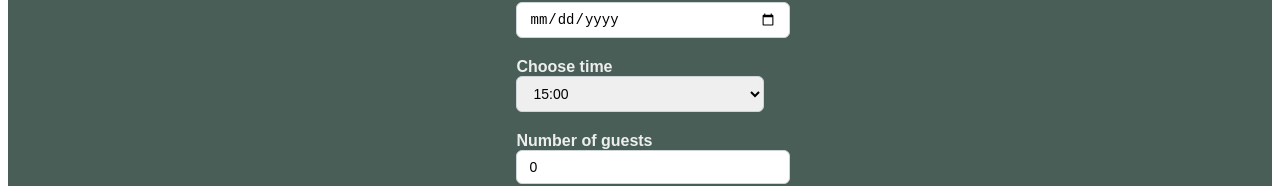
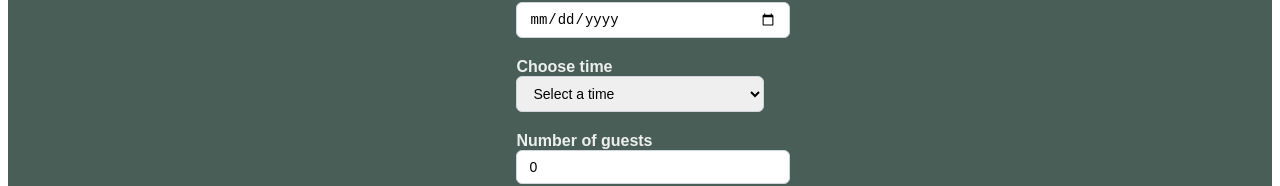
Before and after one commit to alan911001/Little-lemon, a React (Create React App) app: page /booking in a window 1280 px wide. Shown: the part 228-414 px from the top of the page. Built offline with nearby package versions, Linux system fonts and the light colour scheme.

Commit message:
Consumi de API y componente de confirmacion

```diff
--- a/src/AppRouter.jsx
+++ b/src/AppRouter.jsx
@@ -4,6 +4,7 @@ import { BookingPage } from "./components/booking/BookingPage";
 import { About } from "./components/main/About";
 import { Specials } from "./components/main/Specials";
 import { HeroSection } from "./components/header/HeroSection";
+import { ConfirmedBooking } from "./components/booking/ConfirmedBooking ";
 
 export const AppRouter = () => {
   return (
@@ -13,6 +14,7 @@ export const AppRouter = () => {
       <Route path="/about" element={<About />} />
       <Route path="/menu" element={<Specials />} />
       <Route path="/delivery" element={<HeroSection />} />
+      <Route path="/confirmed" element={<ConfirmedBooking />} />
 
       <Route path="/" element={<Navigate to="/home" />} />
       <Route path="*" element={<Navigate to="/home" />} />
--- a/src/components/booking/BookingForm.jsx
+++ b/src/components/booking/BookingForm.jsx
@@ -1,33 +1,33 @@
-import { type } from "@testing-library/user-event/dist/type";
+import { useNavigate } from "react-router-dom";
+import { submitAPI } from "../../data/api";
 import { useForm } from "../../hooks/useForm";
 import { useEffect } from "react";
 
-export const BookingForm = ({ availableTimes, dispatch }) => {
-  useEffect(() => {
-    dispatch({ type: "INITIALIZE_TIMES" });
-  }, []);
-
+export const BookingForm = ({
+  availableTimes,
+  initializeTimes,
+  updateTimes,
+  bookingSubmit,
+}) => {
   const { date, time, guestNumber, occasion, onInputChange } = useForm({
     date: "",
     time: "",
     guestNumber: 0,
     occasion: "Birthday",
   });
+  const navigate = useNavigate();
+
+  const handleDateChange = (event) => {
+    onInputChange(event, false);
+    updateTimes(new Date(event.target.value));
+  };
 
   const handleSubmit = (event) => {
     event.preventDefault();
-    console.log({ date, time, guestNumber, occasion });
-  };
-
-  const handleDateChange = (event) => {
-    onInputChange(event, false);
-    dispatch({
-      type: "GET_AVAILABLE_TIMES",
-      date,
-      time,
-      guestNumber,
-      occasion,
-    });
+    const reservedTable = { date, time, guestNumber, occasion };
+    if (bookingSubmit(reservedTable)) {
+      navigate("/confirmed", { state: reservedTable });
+    }
   };
 
   return (
@@ -39,7 +39,7 @@ export const BookingForm = ({ availableTimes, dispatch }) => {
           id="date"
           name="date"
           value={date}
-          onChange={(event) => handleDateChange(event)}
+          onChange={handleDateChange}
         />
       </div>
 
@@ -51,6 +51,7 @@ export const BookingForm = ({ availableTimes, dispatch }) => {
           value={time}
           onChange={(event) => onInputChange(event, false)}
         >
+          <option value="">Select a time</option>
           {availableTimes.map((time) => (
             <option key={time} value={time}>
               {time}
--- a/src/components/booking/BookingPage.jsx
+++ b/src/components/booking/BookingPage.jsx
@@ -1,30 +1,35 @@
-import { useReducer } from "react";
+import { useEffect, useReducer } from "react";
 import { BookingForm } from "./BookingForm";
+import { fetchAPI, submitAPI } from "../../data/api";
+import { type } from "@testing-library/user-event/dist/type";
 
-const initialSatate = [
-  "14:00",
-  "15:00",
-  "16:00",
-  "17:00",
-  "18:00",
-  "19:00",
-  "20:00",
-  "21:00",
-  "22:00",
-];
+const initializeTimes = () => {
+  return fetchAPI(new Date());
+};
 
-const updateTimes = (state, action) => {
-  if (action.type === "INITIALIZE_TIMES") {
-    return ["15:00", "16:00", "18:00"];
+const updateTimes = (date) => {
+  const times = fetchAPI(date);
+  return times;
+};
+
+const bookingSubmit = (reservedTable) => {
+  const confirmed = submitAPI(reservedTable);
+  return confirmed;
+};
+
+const dispatchTimes = (state, action) => {
+  switch (action.type) {
+    case "INITIALIZE_TIMES":
+      return initializeTimes();
+    case "GET_AVAILABLE_TIMES":
+      return updateTimes(action.date);
+    default:
+      return state;
   }
-  if (action.type === "GET_AVAILABLE_TIMES") {
-    return initialSatate;
-  }
-  return state;
 };
 
 export const BookingPage = () => {
-  const [state, dispatch] = useReducer(updateTimes, initialSatate);
+  const [state, dispatch] = useReducer(dispatchTimes, [], initializeTimes);
 
   return (
     <div className="booking-form">
@@ -32,7 +37,14 @@ export const BookingPage = () => {
         <h1>Booking Tables</h1>
       </div>
       <div className="container">
-        <BookingForm availableTimes={state} dispatch={dispatch} />
+        <BookingForm
+          availableTimes={state}
+          initializeTimes={() => dispatch({ type: "INITIALIZE_TIMES" })}
+          updateTimes={(date) =>
+            dispatch({ type: "GET_AVAILABLE_TIMES", date })
+          }
+          bookingSubmit={(reservedTable) => bookingSubmit(reservedTable)}
+        />
       </div>
     </div>
   );
--- /dev/null
+++ b/src/components/booking/ConfirmedBooking .jsx
@@ -0,0 +1,28 @@
+import { useLocation, useNavigate } from "react-router-dom";
+
+export const ConfirmedBooking = () => {
+  const navigate = useNavigate();
+  const bookingData = useLocation();
+  const { date, time, guestNumber, occasion } = bookingData.state || {};
+
+  return (
+    <div className="booking-form">
+      <div className="container ">
+        <h1>Booked confirmed</h1>
+      </div>
+      <div className="container">
+        <li>{date}</li>
+        <li>{time}</li>
+        <li>{guestNumber}</li>
+        <li>{occasion}</li>
+        <button
+          onClick={() => {
+            navigate("/booking");
+          }}
+        >
+          OK
+        </button>
+      </div>
+    </div>
+  );
+};
--- /dev/null
+++ b/src/data/api.js
@@ -0,0 +1,27 @@
+const seededRandom = function (seed) {
+  var m = 2 ** 35 - 31;
+  var a = 185852;
+  var s = seed % m;
+  return function () {
+    return (s = (s * a) % m) / m;
+  };
+};
+
+export const fetchAPI = function (date) {
+  let result = [];
+  let random = seededRandom(date.getDate());
+
+  for (let i = 17; i <= 23; i++) {
+    if (random() < 0.5) {
+      result.push(i + ":00");
+    }
+    if (random() < 0.5) {
+      result.push(i + ":30");
+    }
+  }
+  return result;
+};
+
+export const submitAPI = function (formData) {
+  return true;
+};
--- a/src/index.js
+++ b/src/index.js
@@ -8,9 +8,9 @@ const root = ReactDOM.createRoot(document.getElementById("root"));
 
 root.render(
   <BrowserRouter>
-    <React.StrictMode>
-      <App />
-    </React.StrictMode>
+    {/* <React.StrictMode> */}
+    <App />
+    {/* </React.StrictMode> */}
   </BrowserRouter>,
 );
 
```
